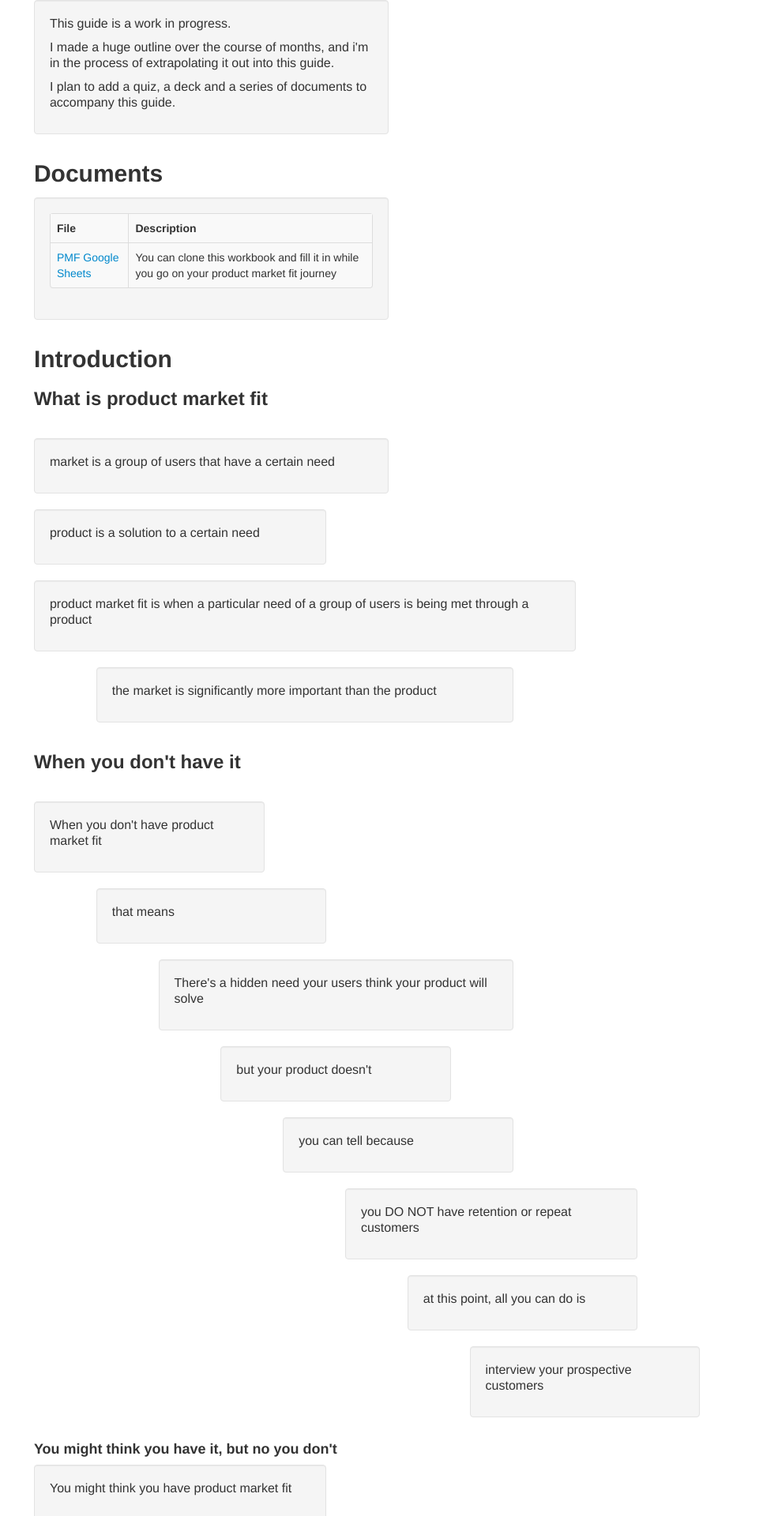
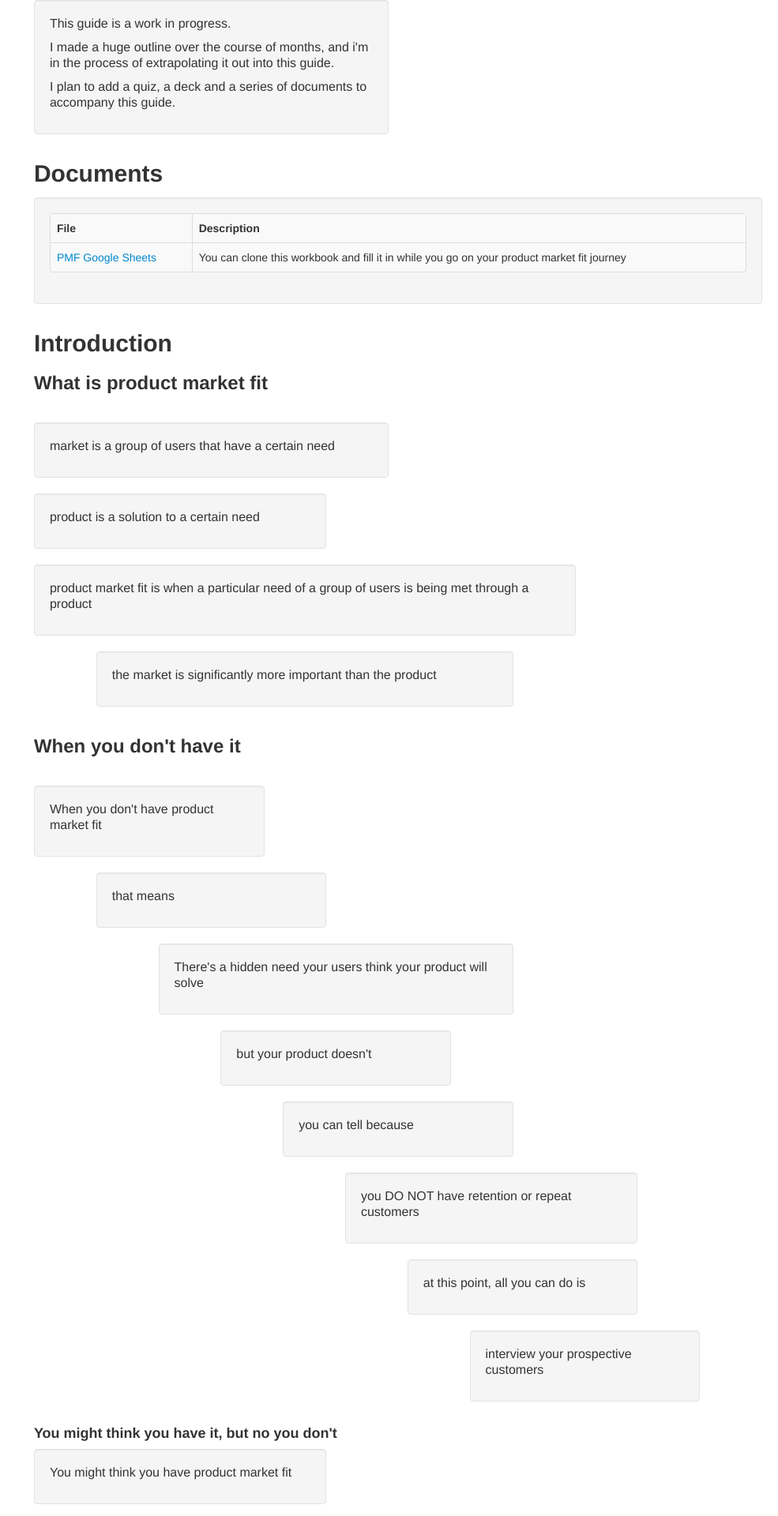
Before and after one commit to katpavan/katpavan.github.io, a Jekyll site: the page built from product-market-fit.md, in a window 1280 px wide. Shown: the part 760-2680 px from the top of the page at 79% size, without its empty margins (295-1280 px from the left). Built offline with Jekyll 4.4.1, drawn with Linux system fonts in a browser that asks for light colours.

Commit message:
increase table length

```diff
--- a/_layouts/pmf.html
+++ b/_layouts/pmf.html
@@ -109,7 +109,7 @@
 
                     <div>
                         <div class="row-fluid">
-                            <div class="span6 well">
+                            <div class="span12 well">
 
                                 <table class="table table-bordered table-striped">
                                     <tr>
```
